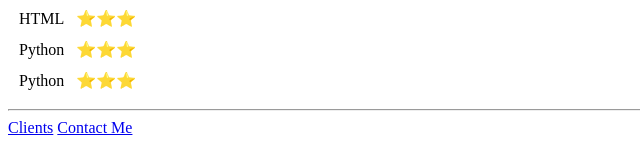
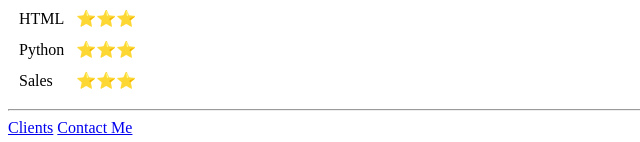
Before and after one commit to dv-ONE/CV, a plain HTML site: page index.html in a window 1280 px wide. Shown: the part 690-832 px from the top of the page, 0-640 px from the left. Drawn offline with Linux system fonts and the light colour scheme.

Commit message:
Update index.html

```diff
--- a/index.html
+++ b/index.html
@@ -64,7 +64,7 @@
           </tr>
           <tr>
             <td>
-              Python
+              Sales
             </td>
             <td>
               ⭐⭐⭐
```
